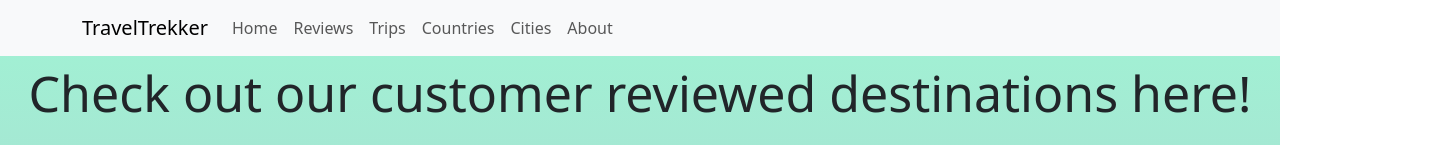
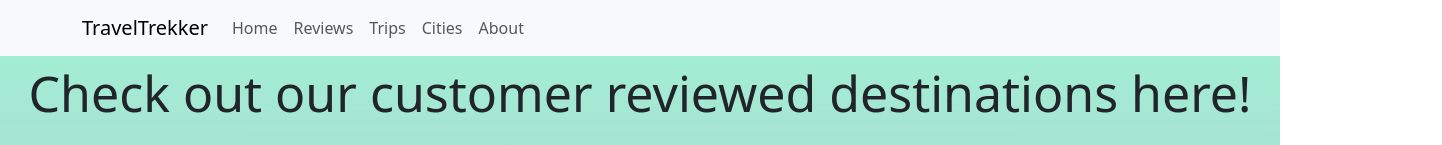
Before and after one commit to suletekin/Travel-Website, a React (Create React App) app: page /Reviews in a window 1280 px wide. Shown: the top 145 px of the page, 1442 px wide, since content can reach past the window. Built offline with nearby package versions, Linux system fonts and the light colour scheme.

Commit message:
final models

```diff
--- a/src/App.js
+++ b/src/App.js
@@ -20,7 +20,6 @@ function App() {
             <Route path="/Trips" element={<Trips />} />
             <Route path="/About" element={<About />} />
             <Route path="/Cities" element={<Cities />} />
-            <Route path="/Countries" element={<Countries />} />
           </Routes>
         </BrowserRouter>
       </div>
--- a/src/Components/NavBar.js
+++ b/src/Components/NavBar.js
@@ -14,7 +14,6 @@ function NavBar() {
             <Nav.Link href="home">Home</Nav.Link>
             <Nav.Link href="Reviews">Reviews</Nav.Link>
             <Nav.Link href="Trips">Trips</Nav.Link>
-            <Nav.Link href="Countries">Countries</Nav.Link>
             <Nav.Link href="Cities">Cities</Nav.Link>
             <Nav.Link href="About">About</Nav.Link>
           </Nav>
--- a/src/Components/Reviews.js
+++ b/src/Components/Reviews.js
@@ -11,7 +11,6 @@ function Reviews() {
     <div>
         <p style={{fontSize: 50, textAlign: "center"}}>Check out our customer reviewed destinations here!</p>
         <Container>
-            <img src={natureImage} alt="HI"/>
             <Row>
                 <Col>
                     <Card border={'success '} bg={'light'} text={'dark'}>
```
